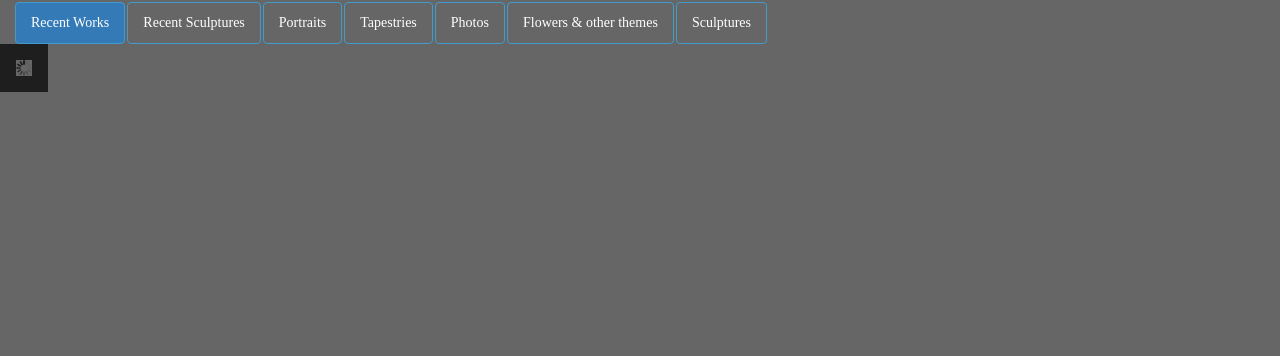
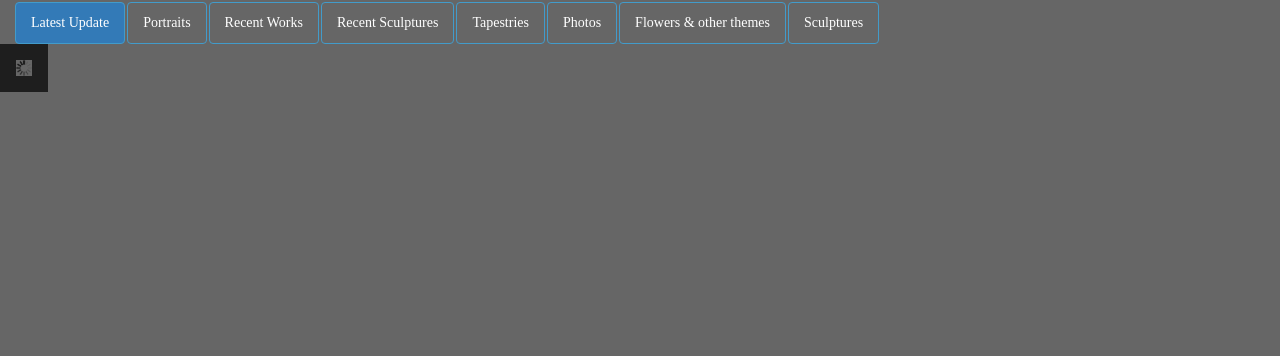
Before and after one commit to bricas/gldrapeau, a plain HTML site: page index.html in a window 1280 px wide. Shown: the part 744-1100 px from the top of the page. Drawn offline with nearby package versions, Linux system fonts and the light colour scheme; a web font is replaced by a local one.

Commit message:
gallery update

```diff
--- a/index.html
+++ b/index.html
@@ -61,9 +61,10 @@
         <div class="col-md-12">
           <h2>Gallery</h2>
           <ul class="nav nav-pills">
-            <li class="active" data-flickr="set:72157658663947119"><a href="#">Recent Works</a></li>
+            <li class="active" data-flickr="set:72157690751924825"><a href="#">Latest Update</a></li>
+            <li data-flickr="set:72157623337934028"><a href="#">Portraits</a></li>
+            <li data-flickr="set:72157658663947119"><a href="#">Recent Works</a></li>
             <li data-flickr="set:72157658665684879"><a href="#">Recent Sculptures</a></li>
-            <li data-flickr="set:72157623337934028"><a href="#">Portraits</a></li>
             <li data-flickr="set:72157631713565123"><a href="#">Tapestries</a></li>
             <li data-flickr="set:72157631713515500"><a href="#">Photos</a></li>
             <li data-flickr="set:72157631713696797"><a href="#">Flowers &amp; other themes</a></li>
```
